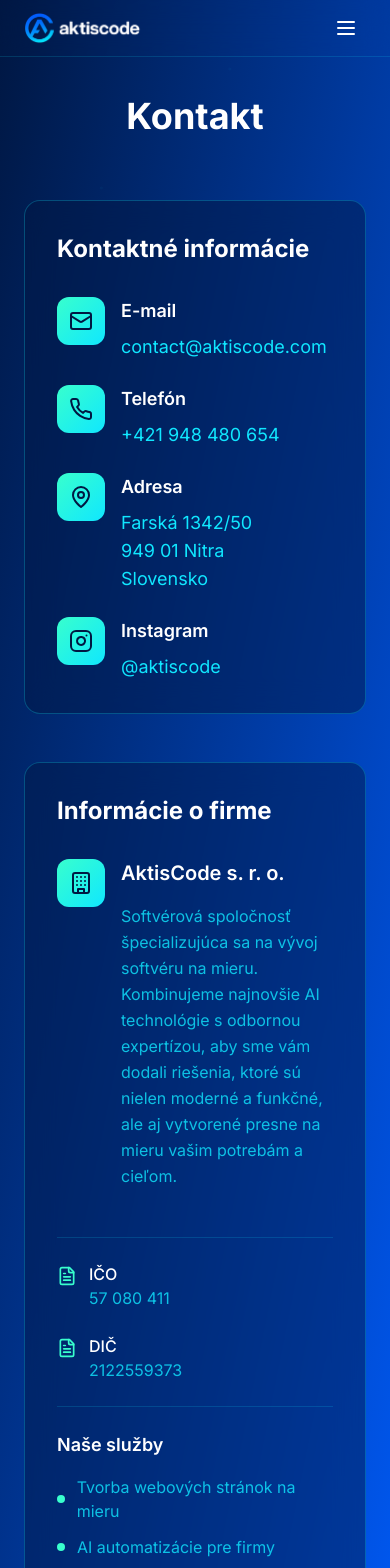
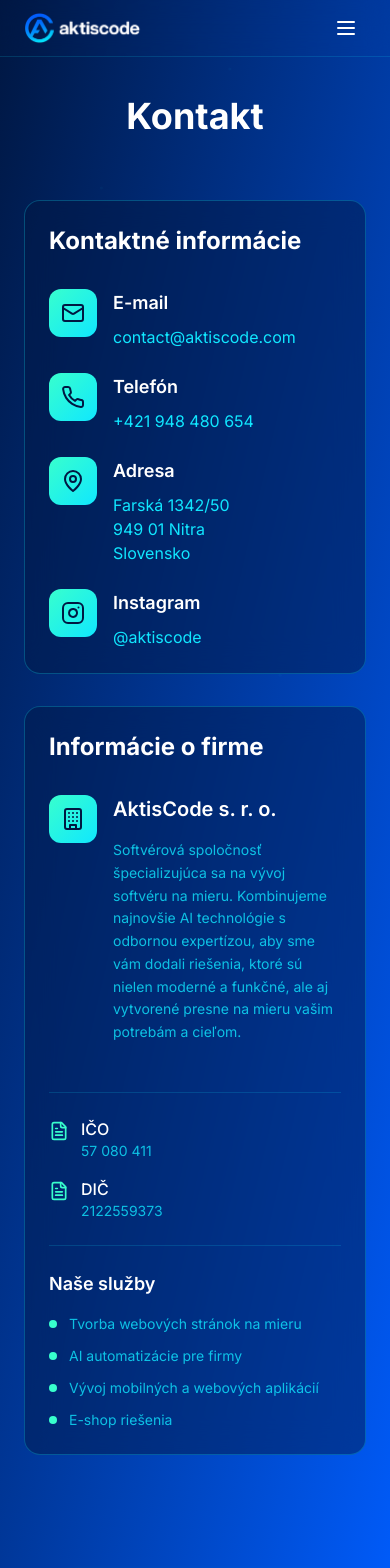
Before and after one commit to SamueLOS-dev/aktiscode_web, a React (Vite) app: page /kontakt in a window 390 px wide. Shown: the top 1568 px of the page. Built offline with nearby package versions, Linux system fonts and the light colour scheme; a web font is replaced by a local one.

Commit message:
Fix Contact page responsive layout

```diff
--- a/src/pages/Contact.tsx
+++ b/src/pages/Contact.tsx
@@ -61,9 +61,9 @@ const Contact = () => {
               </h1>
             </div>
 
-            <div className="grid lg:grid-cols-2 gap-12 max-w-5xl mx-auto">
+            <div className="grid grid-cols-1 lg:grid-cols-2 gap-8 lg:gap-12 max-w-5xl mx-auto">
               {/* Contact Details */}
-              <div className="bg-[rgba(0,23,66,0.45)] backdrop-blur-[16px] border border-[rgba(16,231,255,0.25)] rounded-2xl p-8">
+              <div className="bg-[rgba(0,23,66,0.45)] backdrop-blur-[16px] border border-[rgba(16,231,255,0.25)] rounded-2xl p-6 lg:p-8">
                 <h2 className="text-2xl font-bold text-white mb-8">
                   Kontaktné informácie
                 </h2>
@@ -77,7 +77,7 @@ const Contact = () => {
                       <h3 className="text-lg font-semibold text-white mb-2">E-mail</h3>
                       <a
                         href="mailto:contact@aktiscode.com"
-                        className="text-[#10E7FF] hover:text-[#38FFCD] transition-colors duration-300 text-lg"
+                        className="text-[#10E7FF] hover:text-[#38FFCD] transition-colors duration-300 text-base lg:text-lg break-all"
                       >
                         contact@aktiscode.com
                       </a>
@@ -92,7 +92,7 @@ const Contact = () => {
                       <h3 className="text-lg font-semibold text-white mb-2">Telefón</h3>
                       <a
                         href="tel:+421948480654"
-                        className="text-[#10E7FF] hover:text-[#38FFCD] transition-colors duration-300 text-lg"
+                        className="text-[#10E7FF] hover:text-[#38FFCD] transition-colors duration-300 text-base lg:text-lg"
                       >
                         +421 948 480 654
                       </a>
@@ -105,7 +105,7 @@ const Contact = () => {
                     </div>
                     <div>
                       <h3 className="text-lg font-semibold text-white mb-2">Adresa</h3>
-                      <div className="text-[#10E7FF] text-lg">
+                      <div className="text-[#10E7FF] text-base lg:text-lg">
                         <p>Farská 1342/50</p>
                         <p>949 01 Nitra</p>
                         <p>Slovensko</p>
@@ -123,7 +123,7 @@ const Contact = () => {
                         href="https://instagram.com/aktiscode"
                         target="_blank"
                         rel="noopener noreferrer"
-                        className="text-[#10E7FF] hover:text-[#38FFCD] transition-colors duration-300 text-lg"
+                        className="text-[#10E7FF] hover:text-[#38FFCD] transition-colors duration-300 text-base lg:text-lg"
                       >
                         @aktiscode
                       </a>
@@ -133,7 +133,7 @@ const Contact = () => {
               </div>
 
               {/* Company Information */}
-              <div className="bg-[rgba(0,23,66,0.45)] backdrop-blur-[16px] border border-[rgba(16,231,255,0.25)] rounded-2xl p-8">
+              <div className="bg-[rgba(0,23,66,0.45)] backdrop-blur-[16px] border border-[rgba(16,231,255,0.25)] rounded-2xl p-6 lg:p-8">
                 <h2 className="text-2xl font-bold text-white mb-8">
                   Informácie o firme
                 </h2>
@@ -145,7 +145,7 @@ const Contact = () => {
                     </div>
                     <div>
                       <h3 className="text-xl font-semibold text-white mb-4">AktisCode s. r. o.</h3>
-                      <p className="text-[#10E7FF]/80 leading-relaxed mb-6">
+                      <p className="text-[#10E7FF]/80 leading-relaxed mb-6 text-sm lg:text-base">
                         Softvérová spoločnosť špecializujúca sa na vývoj softvéru na mieru.
                         Kombinujeme najnovšie AI technológie s odbornou expertízou, aby sme vám dodali
                         riešenia, ktoré sú nielen moderné a funkčné, ale aj vytvorené presne na mieru
@@ -155,19 +155,19 @@ const Contact = () => {
                   </div>
 
                   <div className="border-t border-[rgba(16,231,255,0.15)] pt-6">
-                    <div className="grid md:grid-cols-2 gap-6">
+                    <div className="grid grid-cols-1 sm:grid-cols-2 gap-4 lg:gap-6">
                       <div className="flex items-start space-x-3">
                         <FileText className="w-5 h-5 text-[#38FFCD] mt-1 flex-shrink-0" />
                         <div>
                           <p className="text-white font-medium">IČO</p>
-                          <p className="text-[#10E7FF]/80">57 080 411</p>
+                          <p className="text-[#10E7FF]/80 text-sm lg:text-base">57 080 411</p>
                         </div>
                       </div>
                       <div className="flex items-start space-x-3">
                         <FileText className="w-5 h-5 text-[#38FFCD] mt-1 flex-shrink-0" />
                         <div>
                           <p className="text-white font-medium">DIČ</p>
-                          <p className="text-[#10E7FF]/80">2122559373</p>
+                          <p className="text-[#10E7FF]/80 text-sm lg:text-base">2122559373</p>
                         </div>
                       </div>
                     </div>
@@ -178,19 +178,19 @@ const Contact = () => {
                     <div className="space-y-3">
                       <div className="flex items-center space-x-3">
                         <div className="w-2 h-2 bg-[#38FFCD] rounded-full"></div>
-                        <span className="text-[#10E7FF]/80">Tvorba webových stránok na mieru</span>
+                        <span className="text-[#10E7FF]/80 text-sm lg:text-base">Tvorba webových stránok na mieru</span>
                       </div>
                       <div className="flex items-center space-x-3">
                         <div className="w-2 h-2 bg-[#38FFCD] rounded-full"></div>
-                        <span className="text-[#10E7FF]/80">AI automatizácie pre firmy</span>
+                        <span className="text-[#10E7FF]/80 text-sm lg:text-base">AI automatizácie pre firmy</span>
                       </div>
                       <div className="flex items-center space-x-3">
                         <div className="w-2 h-2 bg-[#38FFCD] rounded-full"></div>
-                        <span className="text-[#10E7FF]/80">Vývoj mobilných a webových aplikácií</span>
+                        <span className="text-[#10E7FF]/80 text-sm lg:text-base">Vývoj mobilných a webových aplikácií</span>
                       </div>
                       <div className="flex items-center space-x-3">
                         <div className="w-2 h-2 bg-[#38FFCD] rounded-full"></div>
-                        <span className="text-[#10E7FF]/80">E-shop riešenia</span>
+                        <span className="text-[#10E7FF]/80 text-sm lg:text-base">E-shop riešenia</span>
                       </div>
                     </div>
                   </div>
@@ -201,10 +201,10 @@ const Contact = () => {
         </div>
 
         {/* Demo Request Link */}
-        <div className="text-center mt-12 mb-16">
+        <div className="text-center mt-8 lg:mt-12 mb-16 px-6">
           <a
             href="/demo"
-            className="inline-flex items-center gap-3 bg-[#38FFCD] text-[#001742] font-semibold text-lg px-8 py-4 rounded-xl hover:bg-gradient-to-r hover:from-[#38FFCD] hover:to-[#10E7FF] hover:scale-[1.02] transition-all duration-300 shadow-[0_0_18px_rgba(56,255,205,0.45)]"
+            className="inline-flex items-center gap-3 bg-[#38FFCD] text-[#001742] font-semibold text-base lg:text-lg px-6 lg:px-8 py-3 lg:py-4 rounded-xl hover:bg-gradient-to-r hover:from-[#38FFCD] hover:to-[#10E7FF] hover:scale-[1.02] transition-all duration-300 shadow-[0_0_18px_rgba(56,255,205,0.45)]"
           >
             Požiadať o demo zdarma
             <ArrowRight className="w-5 h-5" />
```
